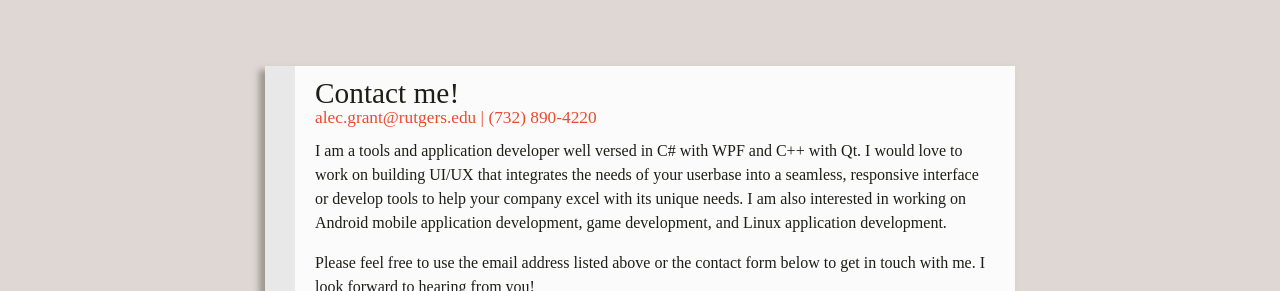
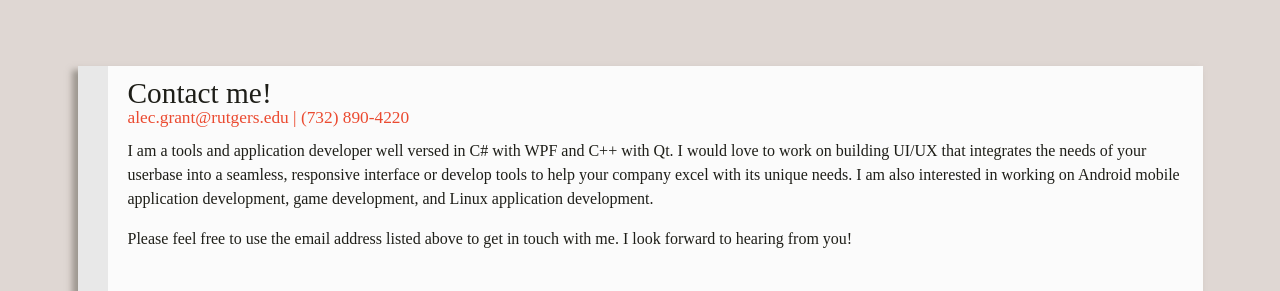
Before and after one commit to aleclouisgrant/aleclouisgrant-com, a plain HTML site: page index.html in a window 1280 px wide. Both pictures are taken after a click on the button "contact". Shown: the part 509-800 px from the top of the page. Drawn offline with nearby package versions, Linux system fonts and the light colour scheme.

Commit message:
Release version 0.5
Fixed contact script. Temporarily taking out the contact php form.

```diff
--- a/index.html
+++ b/index.html
@@ -100,10 +100,10 @@
                                 game development, and Linux application development.
                             </p>
                             <p class="tcard-text">
-                                Please feel free to use the email address listed above or the contact
-                                form below to get in touch with me. I look forward to hearing from you!
+                                Please feel free to use the email address listed above to get in touch
+                                with me. I look forward to hearing from you!
                             </p>
-                            <div id="contact_form">
+                            <div id="contact_form" style="display:none;">
                                 <form method="post" action="contact.php">
                                     <table style="width: 100%;">
                                         <tr>
--- a/js/jq.js
+++ b/js/jq.js
@@ -6,9 +6,11 @@ $(document).ready(function () {
 /* Contact buttons */
 $("#contact_button").on("click", function () {
     $("#contact_div").fadeToggle(500);
+    $("#contact_div").width('60%');
 });
 $("#contact_button_mobile").on("click", function () {
     $("#contact_div").fadeToggle(500);
+    $("#contact_div").width('90%');
 });
 
 
```
